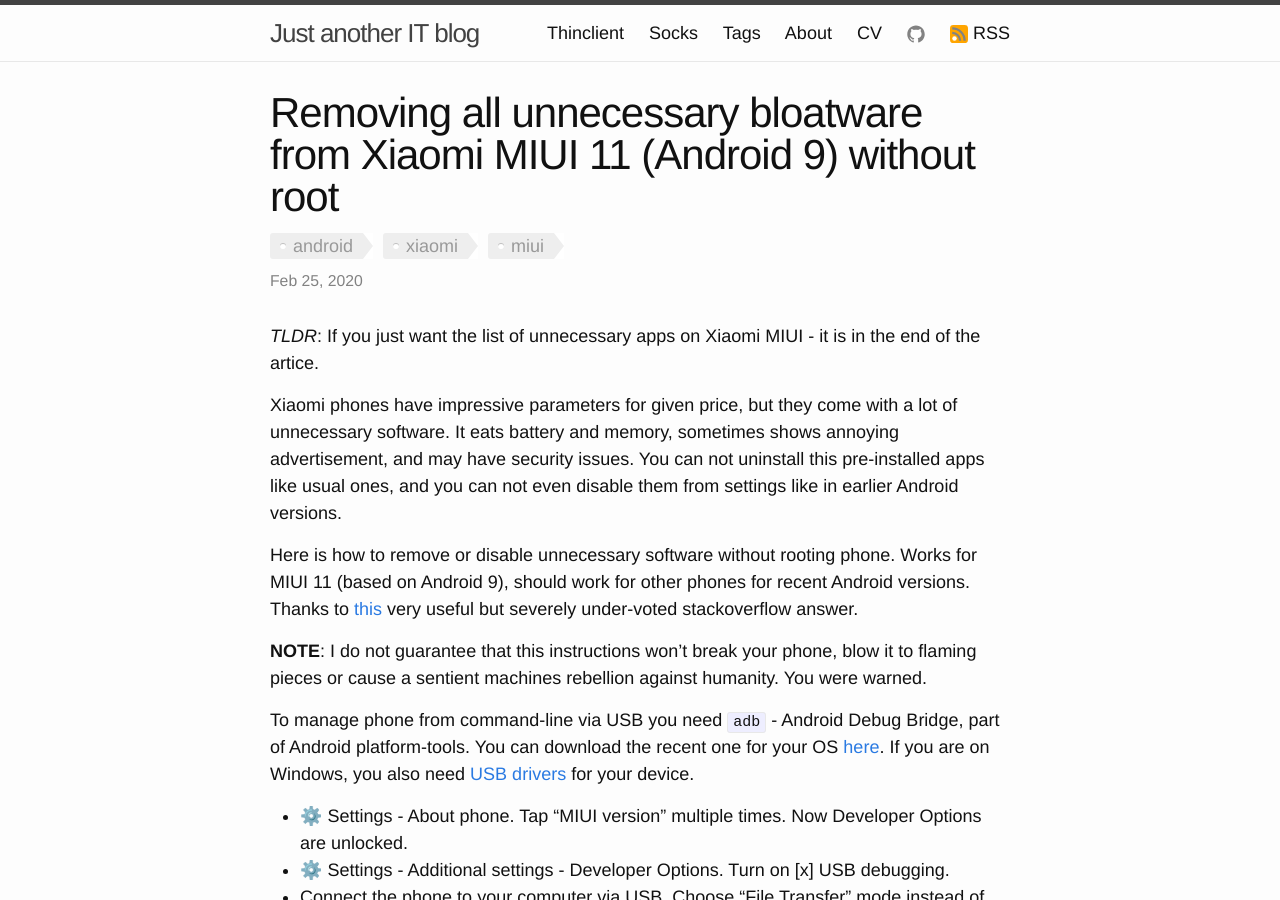
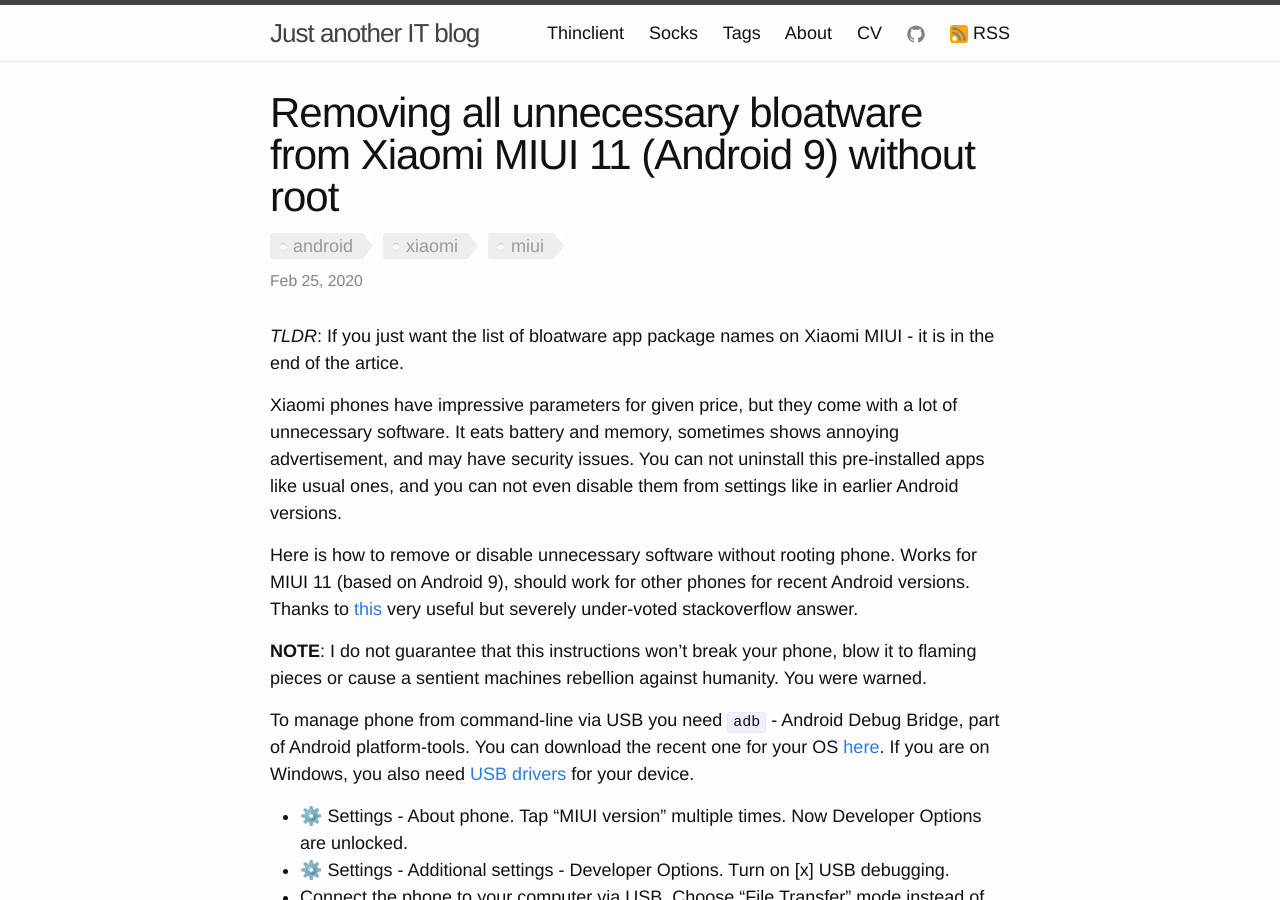
Before and after one commit to selivan/selivan.github.io, a Jekyll site: the page built from _posts/2020-02-25-removing-bloatware-from-xiaomi-miui-android.md, in a window 1280 px wide and 900 px high. Built offline with Jekyll 4.4.1, drawn with Linux system fonts in a browser that asks for light colours.

Commit message:
Update 2020-02-25-removing-bloatware-from-xiaomi-miui-android.md

```diff
--- a/_posts/2020-02-25-removing-bloatware-from-xiaomi-miui-android.md
+++ b/_posts/2020-02-25-removing-bloatware-from-xiaomi-miui-android.md
@@ -4,7 +4,7 @@
 tags: [android,xiaomi,miui]
 ---
 
-*TLDR*: If you just want the list of unnecessary apps on Xiaomi MIUI - it is in the end of the artice.
+*TLDR*: If you just want the list of bloatware app package names on Xiaomi MIUI - it is in the end of the artice.
 
 Xiaomi phones have impressive parameters for given price, but they come with a lot of unnecessary software. It eats battery and memory, sometimes shows annoying advertisement, and may have security issues. You can not uninstall this pre-installed apps like usual ones, and you can not even disable them from settings like in earlier Android versions.
 
```
